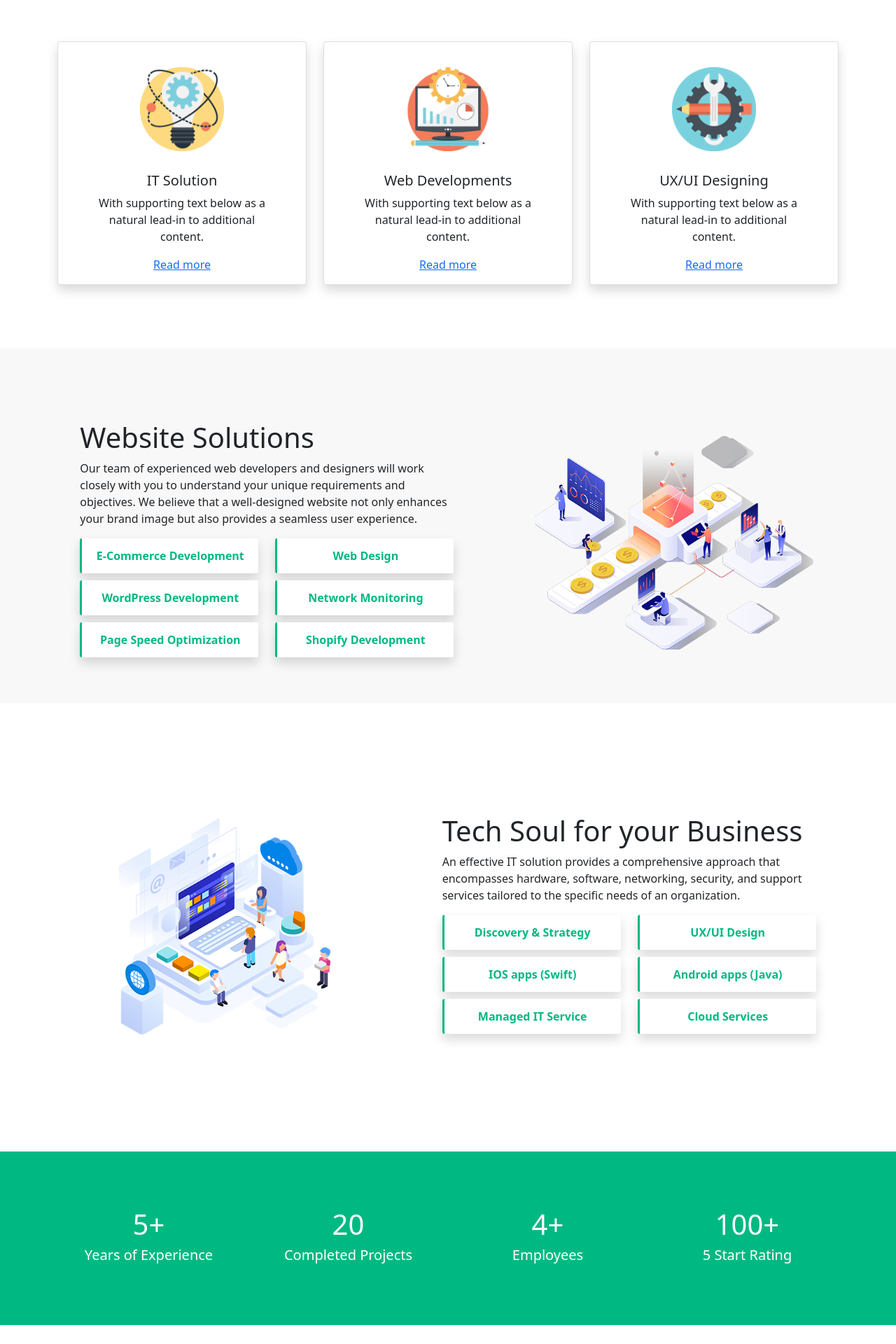
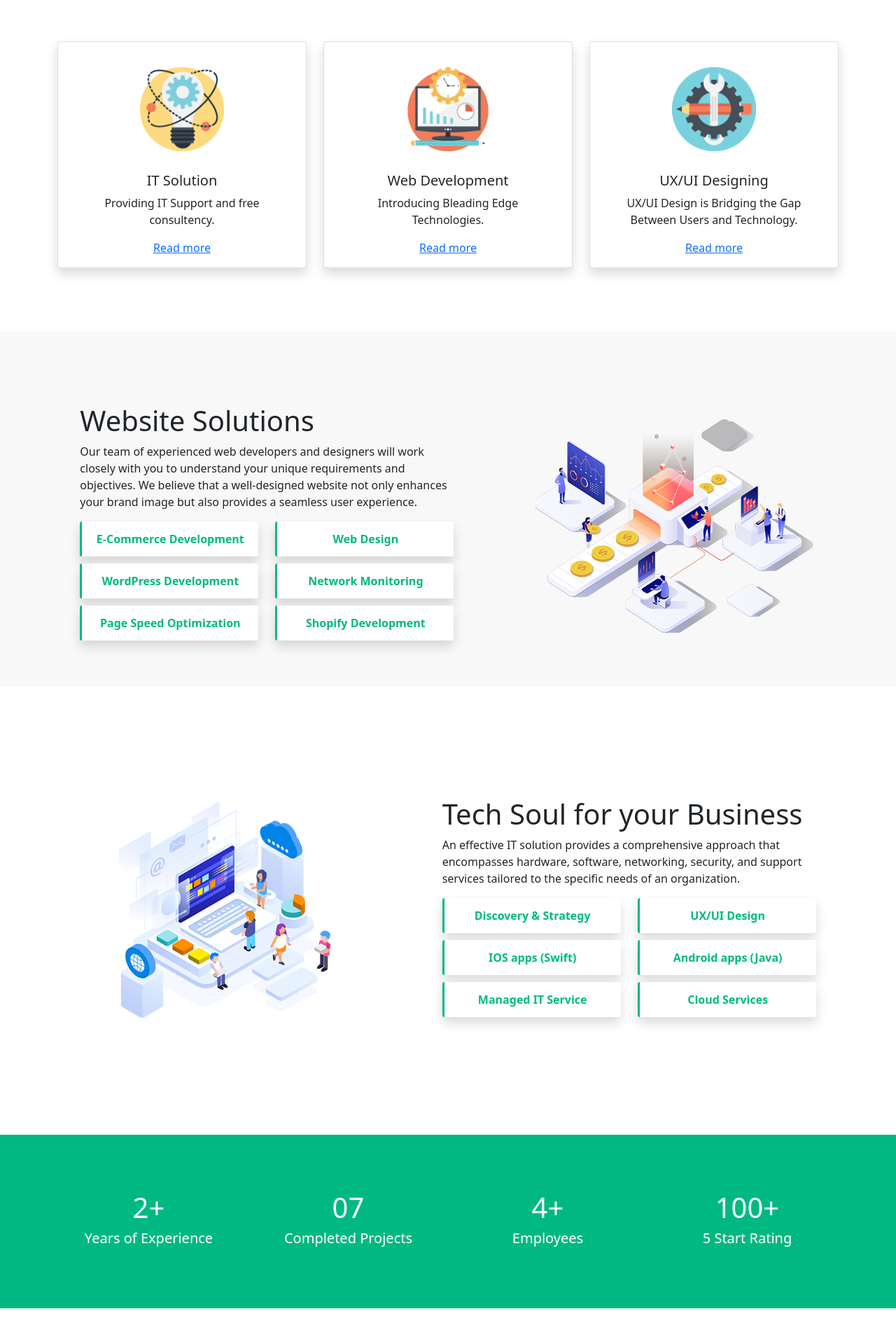
Before and after one commit to uxlabspk/codehunts, a PHP site: page / in a window 1280 px wide. Shown: the part 584-2504 px from the top of the page at 70% size. Run offline with PHP 8.4, Linux system fonts and the light colour scheme.

Commit message:
updating images

```diff
--- a/Scss/style.scss
+++ b/Scss/style.scss
@@ -98,7 +98,7 @@ nav {
     img
     {
         margin: 6px 6px 0px 6px;
-        height: 250px;
+        height: 280px;
         border-radius: 6px;
         object-fit: cover;
     }
@@ -189,9 +189,9 @@ input::file-selector-button {
 .dropdown-item {
     border-radius: 0.25rem;
 
-    &:hover {
+    &:hover, &:focus {
+        color: $white-color;
         background-color: $green-color;
-        color: $white-color;
     }
 }
 
--- a/css/style.css
+++ b/css/style.css
@@ -90,7 +90,7 @@ nav {
 
 .card img {
   margin: 6px 6px 0px 6px;
-  height: 250px;
+  height: 280px;
   border-radius: 6px;
   -o-object-fit: cover;
      object-fit: cover;
@@ -217,9 +217,9 @@ input::file-selector-button:hover {
 .dropdown-item {
   border-radius: 0.25rem;
 }
-.dropdown-item:hover {
+.dropdown-item:hover, .dropdown-item:focus {
+  color: #ffffff;
   background-color: #00b982;
-  color: #ffffff;
 }
 
 .acc-button {
--- a/index.html
+++ b/index.html
@@ -105,7 +105,7 @@
             <div class="card-body">
               <img src="./assets/it_solutions.png" style="margin: 20px 0px 30px 0px; max-height: 120px;" />
               <h5 class="card-title">IT Solution</h5>
-              <p class="card-text">With supporting text below as a natural lead-in to additional content.</p>
+              <p class="card-text">Providing IT Support and free consultency.</p>
               <a href="./itSolution.html" class="link">Read more</a>
             </div>
           </div>
@@ -116,8 +116,8 @@
           <div class="card text-center services-card shadow">
             <div class="card-body">
               <img src="./assets/web_designs.png" style="margin: 20px 0px 30px 0px; max-height: 120px;" />
-              <h5 class="card-title">Web Developments</h5>
-              <p class="card-text">With supporting text below as a natural lead-in to additional content.</p>
+              <h5 class="card-title">Web Development</h5>
+              <p class="card-text">Introducing Bleading Edge Technologies.</p>
               <a href="./webDev.html" class="link">Read more</a>
             </div>
           </div>
@@ -129,7 +129,7 @@
             <div class="card-body">
               <img src="./assets/ux_ui.png" style="margin: 20px 0px 30px 0px; max-height: 120px;" />
               <h5 class="card-title">UX/UI Designing</h5>
-              <p class="card-text">With supporting text below as a natural lead-in to additional content.</p>
+              <p class="card-text">UX/UI Design is Bridging the Gap Between Users and Technology.</p>
               <a href="./uxui.html" class="link">Read more</a>
             </div>
           </div>
@@ -151,14 +151,14 @@
           </p>
           <div class="row">
             <div class="col">
-              <button class="btn-lg-green-outline shadow">E-Commerce Development</button>
-              <button class="btn-lg-green-outline shadow">WordPress Development</button>
-              <button class="btn-lg-green-outline shadow">Page Speed Optimization</button>
+              <button class="btn-lg-green-outline shadow" style="cursor: default;">E-Commerce Development</button>
+              <button class="btn-lg-green-outline shadow" style="cursor: default;">WordPress Development</button>
+              <button class="btn-lg-green-outline shadow" style="cursor: default;">Page Speed Optimization</button>
             </div>
             <div class="col">
-              <button class="btn-lg-green-outline shadow">Web Design</button>
-              <button class="btn-lg-green-outline shadow">Network Monitoring</button>
-              <button class="btn-lg-green-outline shadow">Shopify Development</button>
+              <button class="btn-lg-green-outline shadow" style="cursor: default;">Web Design</button>
+              <button class="btn-lg-green-outline shadow" style="cursor: default;">Network Monitoring</button>
+              <button class="btn-lg-green-outline shadow" style="cursor: default;">Shopify Development</button>
             </div>
           </div>
         </div>
@@ -177,14 +177,14 @@
           </p>
           <div class="row">
             <div class="col">
-              <button class="btn-lg-green-outline shadow">Discovery & Strategy</button>
-              <button class="btn-lg-green-outline shadow">IOS apps (Swift)</button>
-              <button class="btn-lg-green-outline shadow">Managed IT Service</button>
+              <button class="btn-lg-green-outline shadow" style="cursor: default;">Discovery & Strategy</button>
+              <button class="btn-lg-green-outline shadow" style="cursor: default;">IOS apps (Swift)</button>
+              <button class="btn-lg-green-outline shadow" style="cursor: default;">Managed IT Service</button>
             </div>
             <div class="col">
-              <button class="btn-lg-green-outline shadow">UX/UI Design</button>
-              <button class="btn-lg-green-outline shadow">Android apps (Java)</button>
-              <button class="btn-lg-green-outline shadow">Cloud Services</button>
+              <button class="btn-lg-green-outline shadow" style="cursor: default;">UX/UI Design</button>
+              <button class="btn-lg-green-outline shadow" style="cursor: default;">Android apps (Java)</button>
+              <button class="btn-lg-green-outline shadow" style="cursor: default;">Cloud Services</button>
             </div>
           </div>
         </div>
@@ -200,12 +200,12 @@
     <div class="container">
       <div class="row text-center">
         <div class="col-lg-3">
-          <h1>5+</h1>
+          <h1>2+</h1>
           <h5>Years of Experience</h5>
         </div>
 
         <div class="col-lg-3">
-          <h1>20</h1>
+          <h1>07</h1>
           <h5>Completed Projects</h5>
         </div>
 
@@ -232,7 +232,7 @@
       <div class="row text-center">
         <!-- Team member 1 -->
         <div class="col-lg-3 team">
-          <img src="./assets/team/Naveed.jpg" alt="CTO personal photo" class="team-img" />
+          <img src="./assets/team/naveed.jpg" alt="CTO personal photo" class="team-img" />
           <h4>Muhammad Naveed</h4>
           <h6>Software Developer</h6>
         </div>
@@ -246,7 +246,7 @@
 
         <!-- Team member 3 -->
         <div class="col-lg-3 team">
-          <img src="./assets/team/usama.jpg" alt="UX/UI designer personal photo" class="team-img" />
+          <img src="./assets/team/Usama.jpg" alt="UX/UI designer personal photo" class="team-img" />
           <h4>Muhammad Usama</h4>
           <h6>UX/UI Designer</h6>
         </div>
```
Also changed, not shown: team.html (+9 -9 lines), README.md, assets/team/Ashan.jpg (added), assets/team/Ehsan.jpg (added), assets/team/Usama.jpg (added), assets/team/naveed.jpg (added), assets/team/talat2.jpg (added), assets/team/usama.jpg (deleted), 1 other file.
